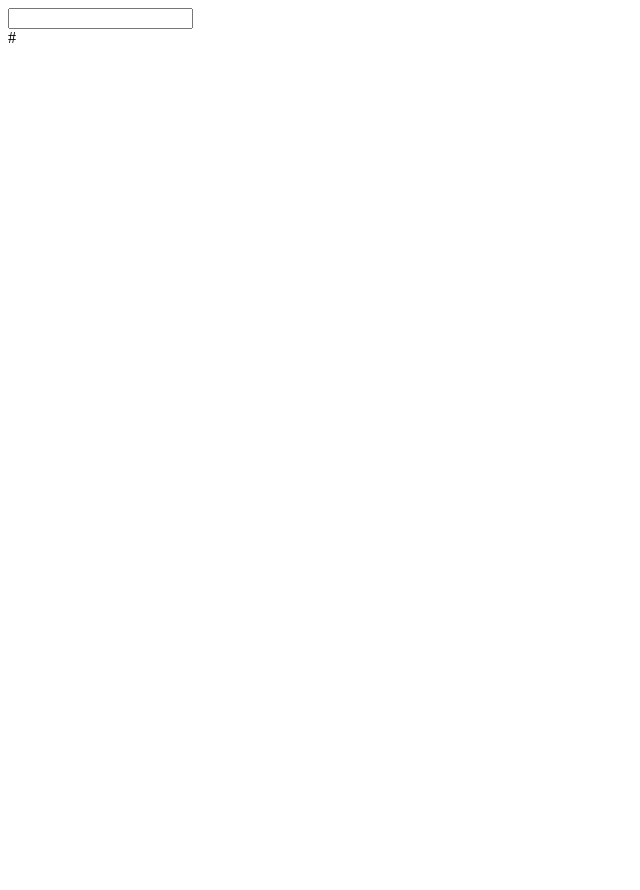
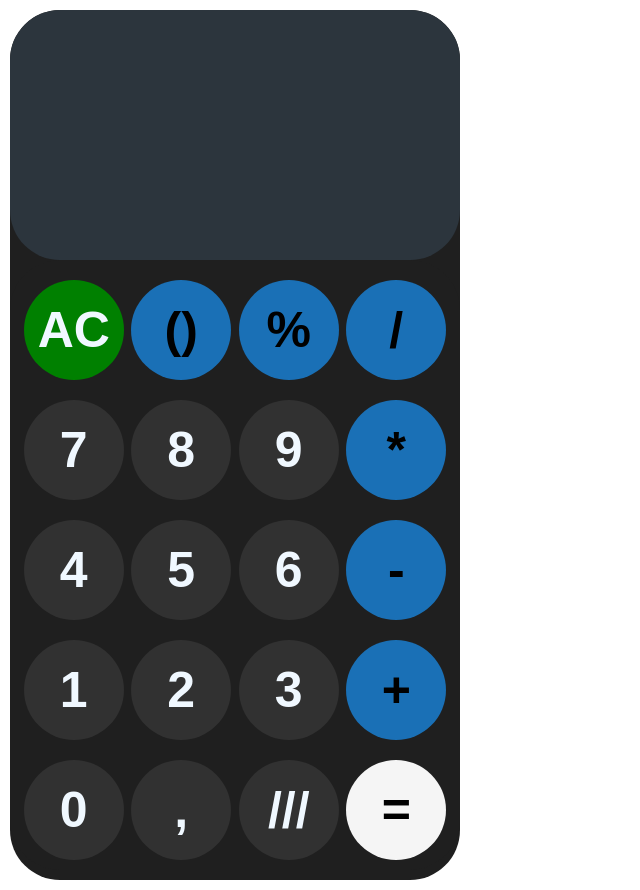
Before and after one commit to Buzz42er/calculator, a plain HTML site: page cal.html in a window 1280 px wide. Shown: the whole page, without its empty margins (0-640 px from the left). Before the commit the page ends 800 px from the top, so only its background shows below. Drawn offline with Linux system fonts and the light colour scheme.

Commit message:
calculator 1.0 - first edition
simple action only

```diff
--- a/cal.html
+++ b/cal.html
@@ -9,11 +9,50 @@
     <script defer src="/script.js"></script>
 </head>
 <body>
+    <!--dividing main in 2 seperet sections for input and output-->
     <main>
-        <div id="input">
-            <input type="number" name="number" id="number">
+        <!--output section, where you can see what you tiped in and what has been computed-->
+        <section id="visual">
+
+            <div id="text"></div>
+            <!--<input name="text" id="text" disabled>-->
+
+            <div id="output"></div>
+        </section>
+        <!--input par is for digital keyboard with whome you tipe in numbers into visual-->
+        <section id="input">
+            <div class="row">
+            <button id="AC" onclick="clearALL()">AC</button>
+            <button id="()" class="blue" onclick="insert()">()</button>
+            <button id="%" class="blue" onclick="insert()">%</button>
+            <Button id="/" class="blue" onclick="insert('/')">/</Button>
         </div>
-        #
+        <div class="row">
+            <button id="7" onclick="insert(7)">7</button>
+            <button id="8" onclick="insert(8)">8</button>
+            <button id="9" onclick="insert(9)">9</button>
+            <button id="*" class="blue" onclick="insert('*')">*</button>
+        </div>
+        <div class="row">
+            <button id="4" onclick="insert(4)">4</button>
+            <button id="5" onclick="insert(5)">5</button>
+            <button id="6" onclick="insert(6)">6</button>
+            <button id="-" class="blue" onclick="insert('-')">-</button>
+        </div>
+        <div class="row">
+            <button id="1" onclick="insert(1)">1</button>
+            <button id="2" onclick="insert(2)">2</button>
+            <button id="3" onclick="insert(3)">3</button>
+            <button id="+" class="blue" onclick="insert('-')">+</button>
+        </div>
+        <div class="row">
+            <button id="0" onclick="insert(0)">0</button>
+            <button id="," onclick="insert()">,</button>
+            <button id="///" onclick="clearL()">///</button>
+            <button id="equal" onclick="equal()">=</button>
+        </div>
+        </section>
+
     </main>
 </body>
 </html>
--- a/script.js
+++ b/script.js
@@ -0,0 +1,23 @@
+function insert(ent) {
+    document.getElementById('text').innerHTML+=ent;
+    console.log('single')
+}
+
+function clearL() {
+    var del = document.getElementById('text').innerHTML;
+    document.getElementById('text').innerHTML=del.substring(0,del.length-1);
+    console.log("del single");
+}
+
+function clearALL() {
+    var text = document.getElementById('text');
+    var AC = text.innerHTML;
+    text.innerHTML=AC.substring(0, AC.length-clearALL)
+
+}
+
+function equal(){
+    if(document.getElementById('text').innerHTML!='')
+    document.getElementById('output').innerHTML=eval(document.getElementById('text').innerHTML);
+
+    }
--- a/style.css
+++ b/style.css
@@ -0,0 +1,100 @@
+@import url('https://fonts.googleapis.com/css2?family=Kanit&display=swap');
+
+html {
+    background: transparent;
+}
+
+body {
+    margin: 0px;
+    background: transparent;
+    font-family: 'Kanit', sans-serif;
+}
+main {
+    width: 450px;
+    height: 870px;
+    background: rgb(31, 31, 31);
+    border-radius: 50px;
+    margin: 10px;
+}
+
+#visual {
+    width: 100%;
+    height: 250px;
+    background: rgb(44, 53, 61);
+    border-radius: 50px;
+
+}
+
+#text {
+    background: transparent;
+    font-size: 90px;
+    height: 120px;
+    width: 410;
+    color: aliceblue;
+    border: none;
+    text-align: end;
+    border-radius: 50px 50px 0 0;
+    padding: 0 20px;
+    display: flex;
+    flex-direction: row-reverse;
+}
+
+#output {
+    background: transparent;
+    font-size: 90px;
+    height: 120px;
+    width: 410;
+    color: aliceblue;
+    border: none;
+    text-align: end;
+    border-radius: 50px 50px 0 0;
+    padding: 0 20px;
+    display: flex;
+    flex-direction: row-reverse;
+}
+
+#input {
+    height: 590px;
+    width: 430px;
+    padding: 10px;
+    margin: 0px;
+    background: rgb(31, 31, 31);
+    border-radius: 50px;
+}
+
+.row {
+    padding: 10px 0;
+    display: flex;
+    justify-content: space-around;
+}
+
+button {
+    width: 100px;
+    height: 100px;
+    font-weight: bold;
+    font-size: 50px;
+    background: rgb(49, 49, 49);
+    border: transparent;
+    border-radius: 100%;
+    color: aliceblue;
+}
+
+button:active {
+    border-radius: 30px;
+    box-shadow: 0 0 10px 1px black;
+}
+
+.blue {
+    background: rgb(26, 112, 182);
+    color: black;
+}
+
+#AC {
+    background: green;
+
+}
+
+#equal {
+    background: whitesmoke;
+    color: black;
+}
```
